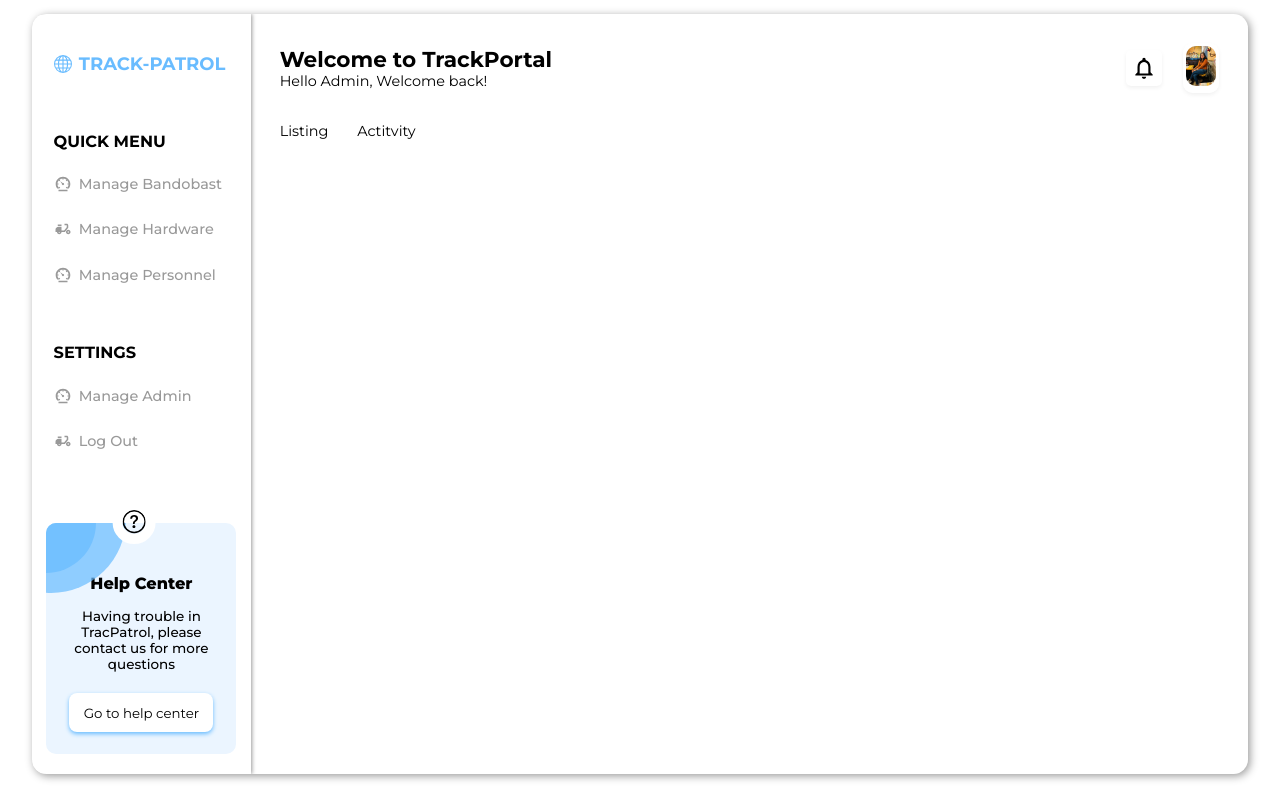
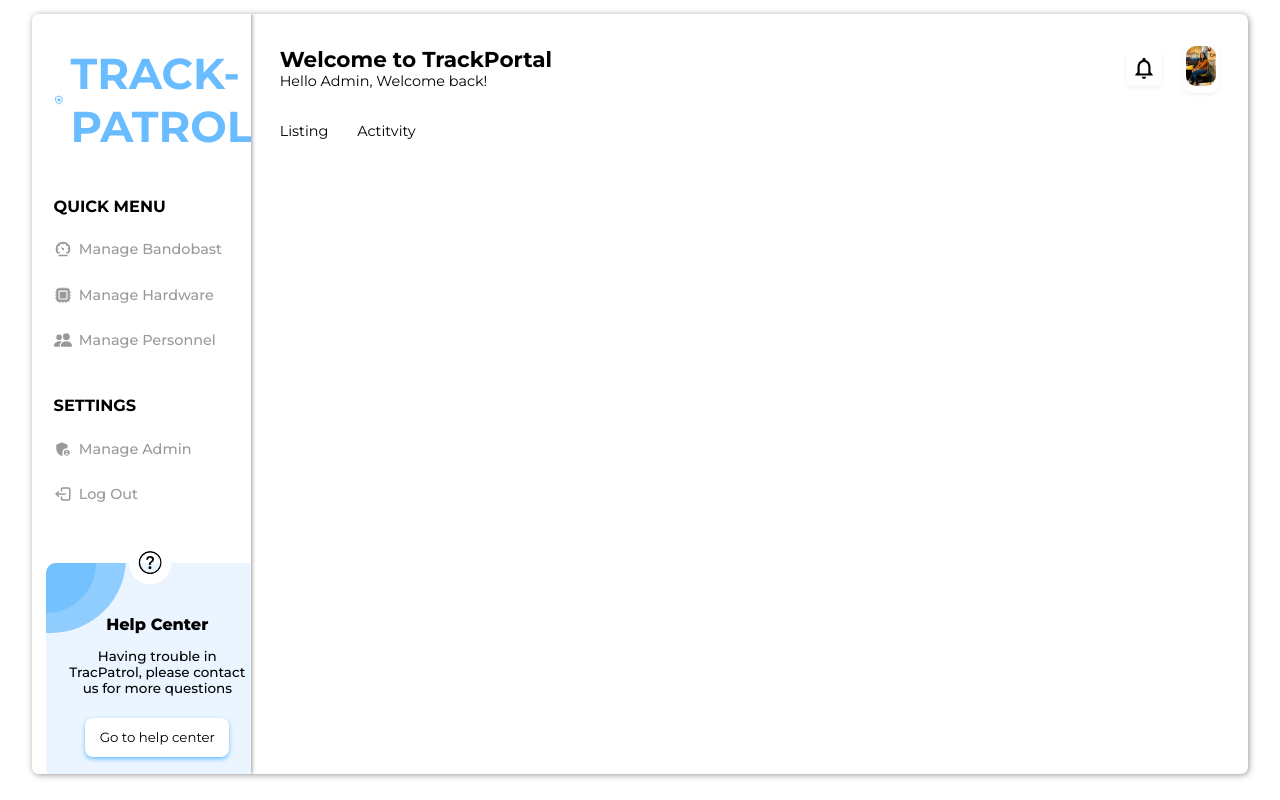
Before and after one commit to anshika9946/WebPortal-UI, a React (Vite) app: page / in a window 1280 px wide. Built offline with nearby package versions, Linux system fonts and the light colour scheme.

Commit message:
sidebar logo and structure updated

```diff
--- a/src/App.css
+++ b/src/App.css
@@ -108,8 +108,8 @@ body{
   justify-content: center;
   background: var(--bgColor);
   overflow: hidden;
-  border-radius: 1rem;
-  box-shadow: 2px 2px 8px var(--greyText);
+  border-radius: .5rem;
+  box-shadow: 1px 1px 6px var(--greyText);
 }
 
 ::-webkit-scrollbar{
--- a/src/Components/SideBar Section/Sidebar.css
+++ b/src/Components/SideBar Section/Sidebar.css
@@ -32,21 +32,14 @@
         cursor: pointer;
         color: var(--PrimaryColor);
         width: 100%;
-        img{
-            max-width: 20px;
-            margin-right: .5rem;
-            background: var(--inputColor);
-            border-radius: 2px;
-            padding: .2rem;
-            width: 100%;
 
+        icon{
+            font-size: 3rem;
         }
         h2{
-            font-size: var(--h2FontSize);
+            font-size: 3rem;
             color: var(--PrimaryColor);
         }
-
-
     }
 
     .menuDiv, .settingsDiv{
@@ -55,7 +48,6 @@
             color: var(--blackColor);
             padding: 0 1.5rem 1.5rem;
         }
-
         .menuLists{
             .listItem{
                 padding: .2rem 1.5rem;
@@ -73,7 +65,6 @@
                     border-bottom-right-radius: 10px;
                     background: var(--PrimaryColor);
                 }
-
                 .menuLink{
                     color: var(--greyText);
                     font-weight: 500;
@@ -82,12 +73,10 @@
                         margin-right: .5rem;
                     }
                 }
-
                 &:hover .menuLink{
                     color: var(--PrimaryColor);
                     transition: 0;
                 }
-
                 &:hover::before{
                     height: 100%;
                     transition: .3s ease;
@@ -101,7 +90,6 @@
         padding: 1rem;
         text-align: center;
         position: relative;
-
         .icon{
             position: absolute;
             background: var(--HoverColor);
@@ -113,14 +101,12 @@
             transform: translate(50%);
             z-index: 100;
         }
-
         .cardContent{
             position: relative;
             padding: 1.5rem;
             background: #EBF5FF;
             border-radius: 10px;
             overflow: hidden;
-
             h3{
                 font-size: var(--h3FontSize);
                 margin-top: 1rem;
@@ -128,14 +114,12 @@
                 font-weight: 800;
                 color: var(--blackColor);
             }
-
             p{
                 font-size: var(--normalFontSize);
                 color: var(--textColor);
                 padding-bottom: 1rem;
                 font-weight: 500;
             }
-
             .btn{
                 position: relative;
                 color: var(--textColor);
@@ -146,21 +130,18 @@
                 background:var(--PrimaryColor);
                 color: var(--whiteColor);
               }
-
             .circle1, .circle2{
                 position: absolute;
                 background: var(--paleGreen);
                 border-radius: 50%;
                 opacity: .7;
             }
-
             .circle1{
                 height: 100px;
                 width: 100px;
                 top:-50px;
                 left: -50px;
             }
-
             .circle2{
                 height: 150px;
                 width: 150px;
--- a/src/Components/SideBar Section/Sidebar.jsx
+++ b/src/Components/SideBar Section/Sidebar.jsx
@@ -1,25 +1,22 @@
 import React from 'react'
 import './Sidebar.css'
 
-import logo from '/Assets/logo.svg'
 import { IoMdSpeedometer } from "react-icons/io";
-import { MdDeliveryDining} from "react-icons/md";
+// import { IoMdSpeedometer} from "react-icons/io";
+import { IoHardwareChip} from "react-icons/io5";
+import { BsFillPeopleFill} from "react-icons/bs";
+import { TbLogout2} from "react-icons/tb";
+import { MdAdminPanelSettings} from "react-icons/md";
 import { BsQuestionCircle} from "react-icons/bs";
-import {BsGlobe} from 'react-icons/bs';
+import {MdOutlineLocalPolice} from 'react-icons/md';
 
 const Sidebar = () => {
   return (
 
     <div className='sideBar grid'>
-{/* <div className="logoDiv flex">
-<img src={logo} alt="Image Name"/>
+     <div className='logoDiv flex'>
+        <MdOutlineLocalPolice className='icon'/>
           <h2>TRACK-PATROL</h2>
-</div> */}
-     <div className='logoDiv flex'>
-        <BsGlobe className='icon'/>
-
-          <h2>TRACK-PATROL</h2>
-
       </div>
 
 
@@ -36,19 +33,17 @@ QUICK MENU
               </span>
           </a>
         </li>
-
         <li className="listItem">
           <a href="#" className='menuLink flex'>
-      <MdDeliveryDining className="icon"/>
+            <IoHardwareChip className="icon"/>
             <span className="smallText">
               Manage Hardware
               </span>
           </a>
         </li>
-
         <li className="listItem">
           <a href="#" className='menuLink flex'>
-      <IoMdSpeedometer className="icon"/>
+            <BsFillPeopleFill className="icon"/>
             <span className="smallText">
               Manage Personnel
               </span>
@@ -58,6 +53,7 @@ QUICK MENU
       </ul>
     </div>
 
+
     <div className="settingsDiv">
       <h3 className="divTitle">
       SETTINGS
@@ -65,23 +61,20 @@ SETTINGS
       <ul className="menuLists grid">
         <li className="listItem">
           <a href="#" className='menuLink flex'>
-      <IoMdSpeedometer className="icon"/>
+            <MdAdminPanelSettings className="icon"/>
             <span className="smallText">
             Manage Admin
               </span>
           </a>
         </li>
-
         <li className="listItem">
           <a href="#" className='menuLink flex'>
-      <MdDeliveryDining className="icon"/>
+            <TbLogout2 className="icon"/>
             <span className="smallText">
               Log Out
               </span>
           </a>
         </li>
-
-
       </ul>
     </div>
 
@@ -90,14 +83,11 @@ SETTINGS
     <div className="cardContent">
       <div className="circle1"></div>
       <div className="circle2"></div>
-
       <h3>Help Center</h3>
       <p>Having trouble in TracPatrol, please contact us for more questions</p>
-
       <button className="btn">Go to help center</button>
     </div>
   </div>
-
 
 </div>
 
```
Lines whose indentation alone changed are shown as unchanged.
